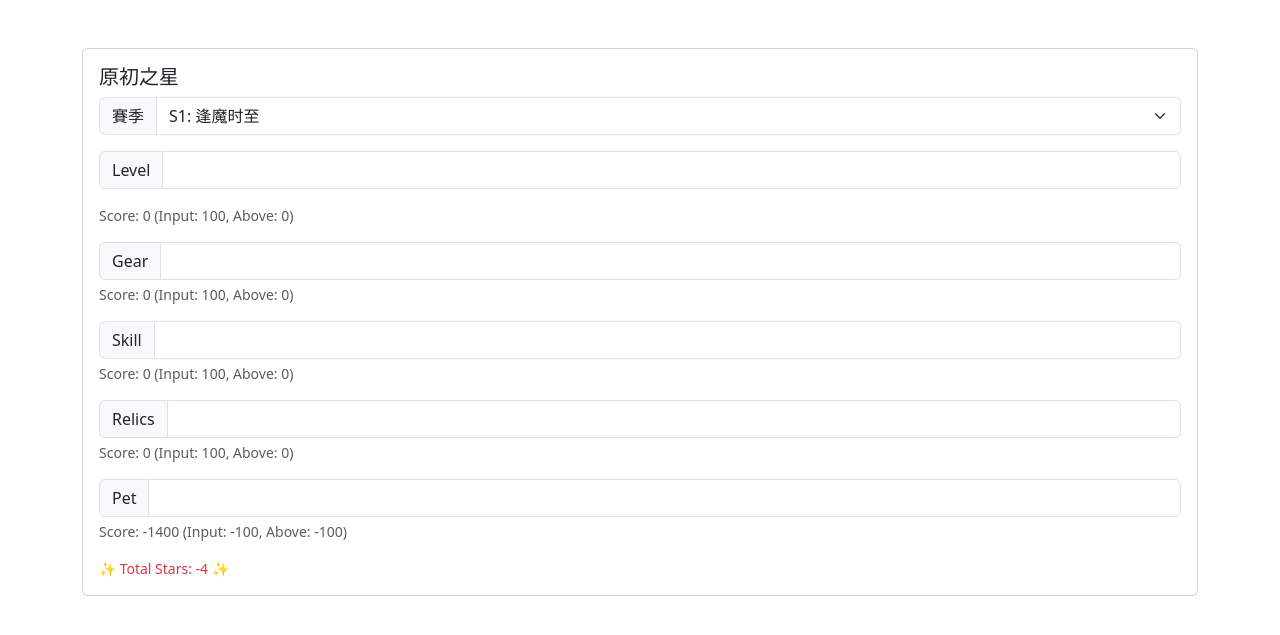
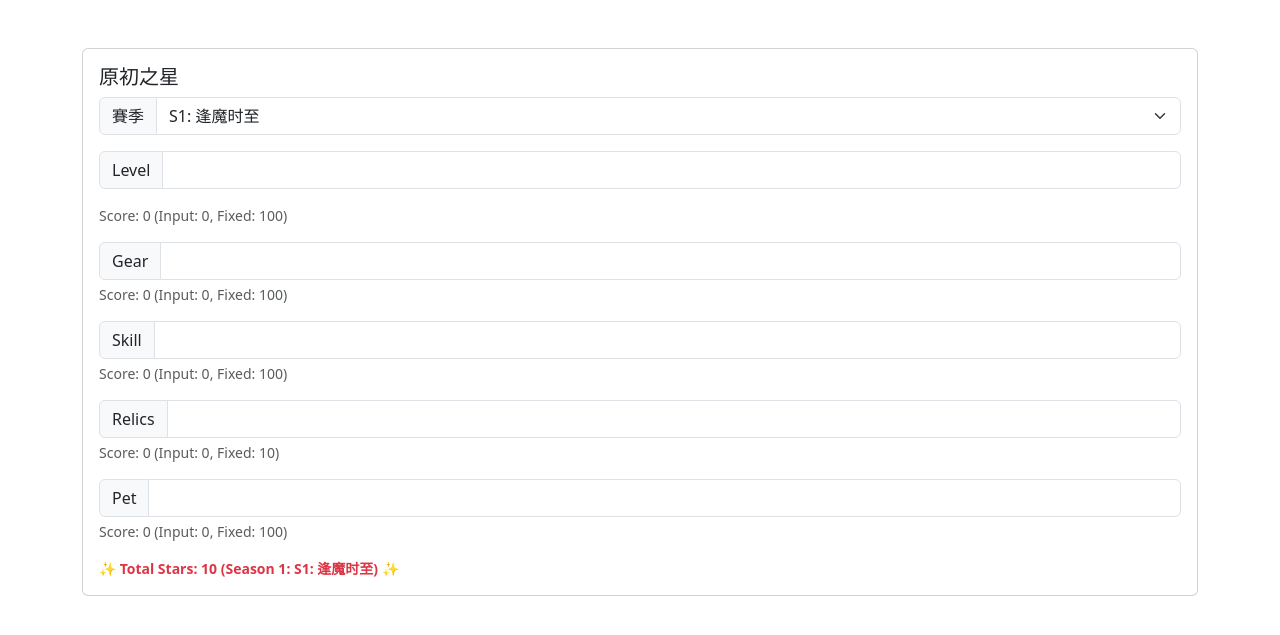
Before and after one commit to cloudone2/sxs, a Jekyll site: the page built from index.md, in a window 1280 px wide. Shown: the top 635 px of the page. Built offline with Jekyll 4.4.1, drawn with Linux system fonts in a browser that asks for light colours; a script that is not in the unit is left out; part of the change alters nothing that is shown.

Commit message:
- fixed calc

```diff
--- a/index.md
+++ b/index.md
@@ -61,7 +61,7 @@ title: 原初之星
                 <div class="form-text mb-3" id="text-score-pet"></div>
             </div>
 
-            <div class="form-text text-danger" id="text-score-total"></div>
+            <div class="form-text fw-bold text-danger" id="text-score-total"></div>
         </div>
     </div>
 
@@ -69,12 +69,10 @@ title: 原初之星
 </div>
 
 <script>
-    // Wait for DOM to be fully loaded before accessing elements
     document.addEventListener('DOMContentLoaded', function() {
         const seasonData = {{ site.data.seasons | jsonify }};
         console.log("Season data loaded:", seasonData);
 
-        // Add event listeners only after confirming elements exist
         const elements = {
             level: document.getElementById('i-level'),
             gear: document.getElementById('i-gear'),
@@ -84,7 +82,7 @@ title: 原初之星
             season: document.getElementById('target-season')
         };
 
-        // Check if all elements exist
+        // Add event listeners
         for (const [key, element] of Object.entries(elements)) {
             if (!element) {
                 console.error(`Element ${key} (id: i-${key}) not found!`);
@@ -98,15 +96,15 @@ title: 原初之星
         calcScore();
 
         function calcScore() {
-            // Safely get values with error checking
-            let n_level = elements.level ? parseInt(elements.level.value) || 0 : 0;
-            let n_gear = elements.gear ? parseInt(elements.gear.value) || 0 : 0;
-            let n_skill = elements.skill ? parseInt(elements.skill.value) || 0 : 0;
-            let n_relics = elements.relics ? parseInt(elements.relics.value) || 0 : 0;
-            let n_pet = elements.pet ? parseInt(elements.pet.value) || 0 : 0;
+            // Get input values
+            let orig_level = elements.level ? parseInt(elements.level.value) || 0 : 0;
+            let orig_gear = elements.gear ? parseInt(elements.gear.value) || 0 : 0;
+            let orig_skill = elements.skill ? parseInt(elements.skill.value) || 0 : 0;
+            let orig_relics = elements.relics ? parseInt(elements.relics.value) || 0 : 0;
+            let orig_pet = elements.pet ? parseInt(elements.pet.value) || 0 : 0;
             let n_season = elements.season ? parseInt(elements.season.value) : 1;
 
-            // Find season data safely - MUST BE BEFORE USING season_data
+            // Get season data
             let season_data = seasonData.find(season => season.season_number === n_season);
 
             if (!season_data) {
@@ -116,17 +114,18 @@ title: 原初之星
 
             console.log("Using season data:", season_data);
 
-            // Apply fixed level adjustments AFTER season_data is defined
+            // Apply fixed level adjustments using the correct properties
             let fixed_level = season_data.fixed_level || 0;
-            let fixed_pet_level = season_data.pet_level || 0; // Note: changed from fixed_pet_level
+            let fixed_relics_level = season_data.fixed_relics_level || 0;
 
-            n_level = (fixed_level > n_level) ? 0 : (n_level - fixed_level);
-            n_gear = (fixed_level > n_gear) ? 0 : (n_gear - fixed_level);
-            n_skill = (fixed_level > n_skill) ? 0 : (n_skill - fixed_level);
-            n_relics = (fixed_level > n_relics) ? 0 : (n_relics - fixed_relics_level);
-            n_pet = (fixed_pet_level > n_pet) ? 0 : (n_pet - fixed_level);
+            // Calculate effective levels with proper adjustments
+            let n_level = (fixed_level > orig_level) ? 0 : (orig_level - fixed_level);
+            let n_gear = (fixed_level > orig_gear) ? 0 : (orig_gear - fixed_level);
+            let n_skill = (fixed_level > orig_skill) ? 0 : (orig_skill - fixed_level);
+            let n_relics = (fixed_relics_level > orig_relics) ? 0 : (orig_relics - fixed_relics_level);
+            let n_pet = (fixed_level > orig_pet) ? 0 : (orig_pet - fixed_level); // No pet-specific level in data
 
-            // Set default score multipliers if not in your data
+            // Score multipliers from season data
             const scoreMultipliers = {
                 level: season_data.score_level || 1,
                 gear: season_data.score_gear || 5,
@@ -137,8 +136,8 @@ title: 原初之星
                 star_start: season_data.star_start || 0
             };
 
-            // Calculate scores - fixed division by season_data object
-            let res_level = n_level * scoreMultipliers.level;  // Removed incorrect division
+            // Calculate scores
+            let res_level = n_level * scoreMultipliers.level;
             let res_gear = n_gear * scoreMultipliers.gear;
             let res_skill = n_skill * scoreMultipliers.skill;
             let res_relics = n_relics * scoreMultipliers.relics;
@@ -146,36 +145,36 @@ title: 原初之星
 
             let res_total = ((res_level + res_gear + res_skill + res_relics + res_pet) /
                           scoreMultipliers.div) + scoreMultipliers.star_start;
-            let res_total_round = Math.round(res_total);
+            let res_total_round = Math.max(0, Math.round(res_total));
 
-            // Update display if elements exist
+            // Update display with season-specific thresholds
             if (document.getElementById('text-score-level'))
                 document.getElementById('text-score-level').textContent =
-                    `Score: ${res_level} (Input: ${n_level + fixed_level}, Above: ${n_level})`;
+                    `Score: ${res_level} (Input: ${orig_level}, Fixed: ${fixed_level})`;
             if (document.getElementById('text-score-gear'))
                 document.getElementById('text-score-gear').textContent =
-                    `Score: ${res_gear} (Input: ${n_gear + fixed_level}, Above: ${n_gear})`;
+                    `Score: ${res_gear} (Input: ${orig_gear}, Fixed: ${fixed_level})`;
             if (document.getElementById('text-score-skill'))
                 document.getElementById('text-score-skill').textContent =
-                    `Score: ${res_skill} (Input: ${n_skill + fixed_level}, Above: ${n_skill})`;
+                    `Score: ${res_skill} (Input: ${orig_skill}, Fixed: ${fixed_level})`;
             if (document.getElementById('text-score-relics'))
                 document.getElementById('text-score-relics').textContent =
-                    `Score: ${res_relics} (Input: ${n_relics + fixed_level}, Above: ${n_relics})`;
+                    `Score: ${res_relics} (Input: ${orig_relics}, Fixed: ${fixed_relics_level})`;
             if (document.getElementById('text-score-pet'))
                 document.getElementById('text-score-pet').textContent =
-                    `Score: ${res_pet} (Input: ${n_pet + fixed_pet_level}, Above: ${n_pet})`;
+                    `Score: ${res_pet} (Input: ${orig_pet}, Fixed: ${fixed_level})`;
             if (document.getElementById('text-score-total'))
-                document.getElementById('text-score-total').textContent = `✨ Total Stars: ${res_total_round} ✨`;
+                document.getElementById('text-score-total').textContent =
+                    `✨ Total Stars: ${res_total_round} (Season ${n_season}: ${season_data.title}) ✨`;
 
             console.log("Calculation complete:", {
-                level: res_level,
-                gear: res_gear,
-                skill: res_skill,
-                relics: res_relics,
-                pet: res_pet,
-                total: res_total,
-                fixed_level,
-                fixed_pet_level
+                level: {input: orig_level, adjusted: n_level, score: res_level},
+                gear: {input: orig_gear, adjusted: n_gear, score: res_gear},
+                skill: {input: orig_skill, adjusted: n_skill, score: res_skill},
+                relics: {input: orig_relics, adjusted: n_relics, score: res_relics, fixed_level: fixed_relics_level},
+                pet: {input: orig_pet, adjusted: n_pet, score: res_pet},
+                total: res_total_round,
+                season: season_data.title
             });
 
             return false;
```
